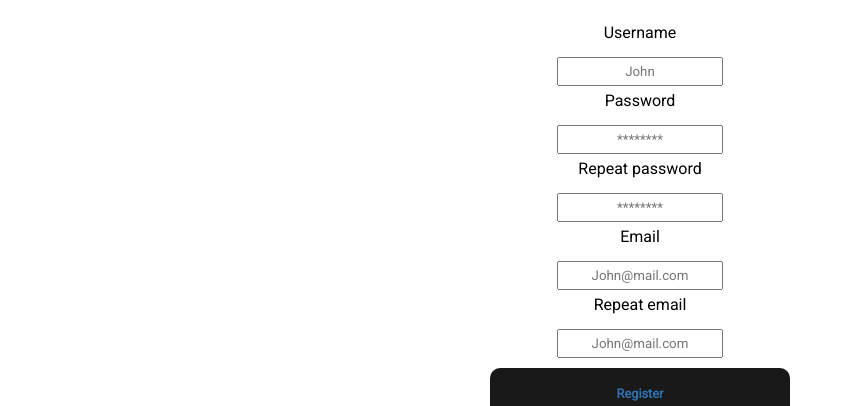
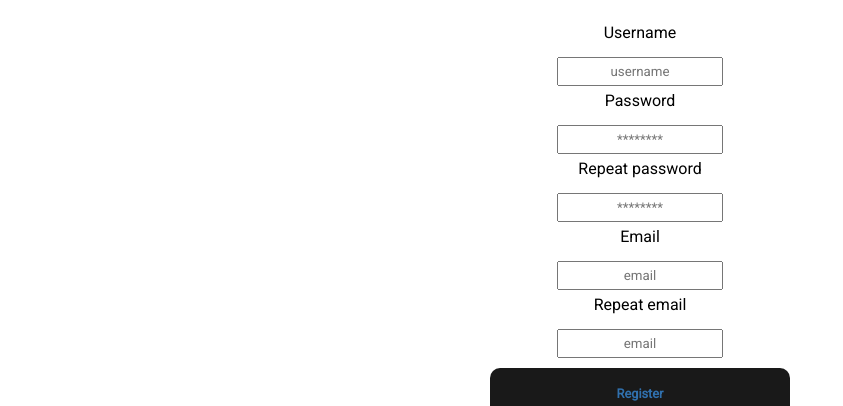
Before and after one commit to AdrianArcoGonzalez/SaveMoneyApp, a React (Create React App) app: page /register in a window 1280 px wide. Shown: the part 257-663 px from the top of the page, without its empty margins (0-843 px from the left). Built offline with nearby package versions, Linux system fonts and the light colour scheme.

Commit message:
modified the placeholders

```diff
--- a/src/components/RegisterFormikForm/RegisterFormikForm.tsx
+++ b/src/components/RegisterFormikForm/RegisterFormikForm.tsx
@@ -15,7 +15,7 @@ export const RegisterFormikForm = (): JSX.Element => {
           class="form-input"
           label="Username"
           name="username"
-          placeholder="John"
+          placeholder="username"
           type="text"
         />
 
@@ -39,7 +39,7 @@ export const RegisterFormikForm = (): JSX.Element => {
           class="form-input"
           label="Email"
           name="email"
-          placeholder="John@mail.com"
+          placeholder="email"
           type="text"
         />
 
@@ -47,7 +47,7 @@ export const RegisterFormikForm = (): JSX.Element => {
           class="form-input"
           label="Repeat email"
           name="confirmEmail"
-          placeholder="John@mail.com"
+          placeholder="email"
           type="text"
         />
 
```
